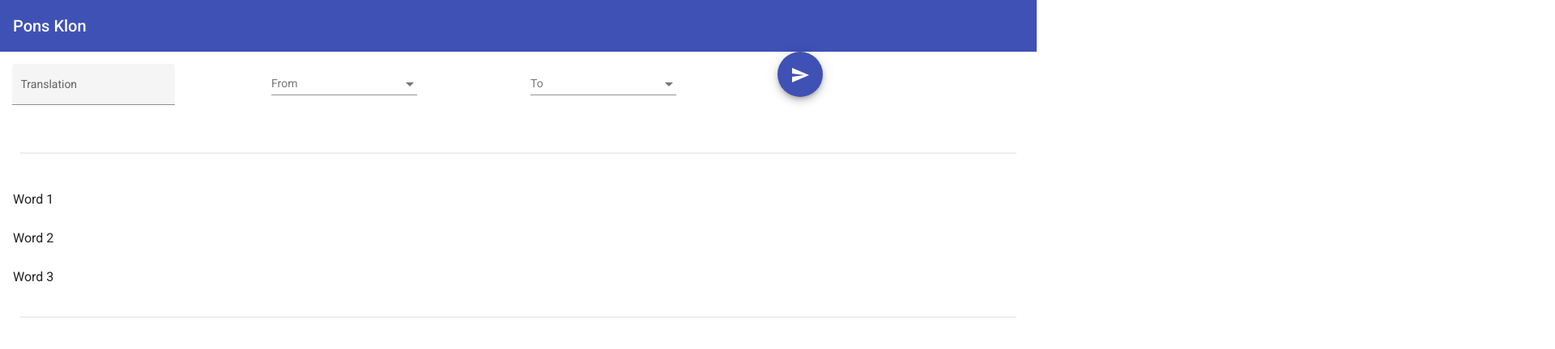
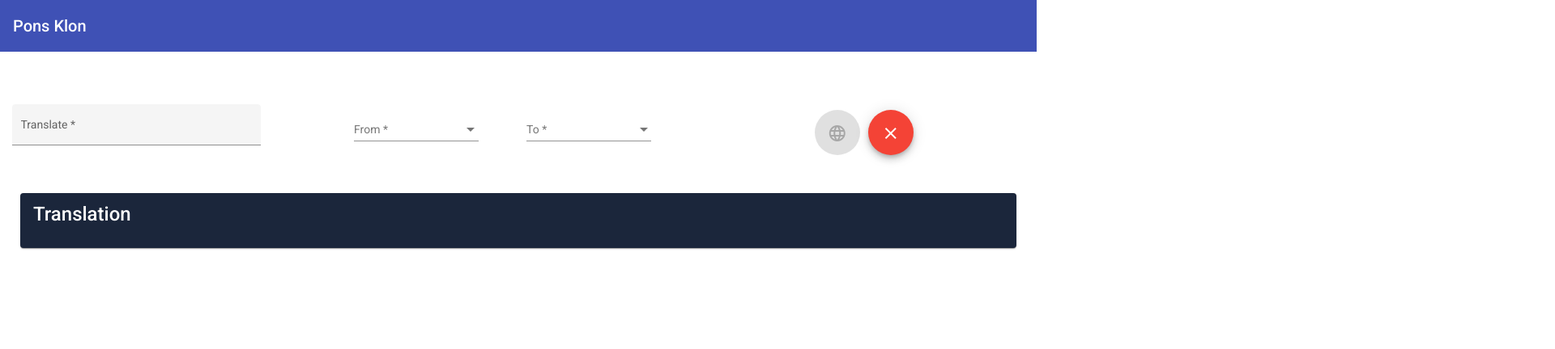
Before and after one commit to MoritzHammer/BFKS_Projekt, an Angular app: page / in a window 1280 px wide. Shown: the top 432 px of the page at 81% size, 1920 px wide, since content can reach past the window. Built offline with nearby package versions, Linux system fonts and the light colour scheme.

Commit message:
Finished frontend

```diff
--- a/src/app/app.module.ts
+++ b/src/app/app.module.ts
@@ -12,7 +12,9 @@ import { MatSelectModule } from "@angular/material/select";
 import {MatDividerModule} from '@angular/material/divider';
 import { AppRoutingModule } from './app-routing.module';
 import {MatListModule} from '@angular/material/list';
-import {MatToolbarModule} from '@angular/material/toolbar';
+import { MatToolbarModule } from '@angular/material/toolbar';
+import { MatCardModule } from '@angular/material/card';
+
 
 import { AppComponent } from './app.component';
 import { Frontpage } from './frontpage/frontpage.component';
@@ -39,6 +41,7 @@ import { BrowserAnimationsModule } from '@angular/platform-browser/animations';
     MatDividerModule,
     MatListModule,
     MatToolbarModule,
+    MatCardModule,
     BrowserAnimationsModule
 
   ],
--- a/src/app/frontpage/frontpage.component.html
+++ b/src/app/frontpage/frontpage.component.html
@@ -1,14 +1,14 @@
-<mat-toolbar color="primary">
+<mat-toolbar class="header-toolbar" color="primary">
   <span>Pons Klon</span>
 </mat-toolbar>
 
-<div class="row">
-  <div class="column column-1">
-    <form class="example-form">
-      <mat-form-field class="example-full-width" appearance="fill">
-        <mat-label>Translation</mat-label>
-        <input type="text" placeholder="Pick or write a word to translate" aria-label="Number" matInput
-          [formControl]="myControl" [matAutocomplete]="auto">
+<div class="container">
+    <div class="column">
+      <form class="autocomplete-form">
+        <mat-form-field class="example-full-width" appearance="fill" style="width:24vw">
+          <mat-label>Translate</mat-label>
+          <input name="autocompletionField" type="text" placeholder="Pick or write a word to translate" aria-label="Number" matInput
+                 [formControl]="autocompletionField" [matAutocomplete]="auto" required >
           <mat-autocomplete autoActiveFirstOption #auto="matAutocomplete">
             <mat-option *ngFor="let option of filteredOptions | async" [value]="option">
               {{option}}
@@ -18,43 +18,48 @@
       </form>
     </div>
 
-  <div class="column column-2">
-    <form class="example-form">
-      <mat-form-field>
+    <div class="column">
+      <form class="language-form">
+        <mat-form-field  style="width:12vw">
           <mat-label>From</mat-label>
-        <mat-select appearance="fill">
-          <mat-option *ngFor="let option of languages" [value]="option">
-            {{option}}
+          <mat-select name="selectLanguageFrom" appearance="fill" [(ngModel)]="selectedLanguageFrom" required (selectionChange)="checkAllInfo()" [disabled]=!wordFromPons>
+            <mat-option *ngFor="let languageFrom of languagesFrom" [value]="languageFrom">
+              {{languageFrom}}
+            </mat-option>
+          </mat-select>
+        </mat-form-field>
+      </form>
+
+      <form class="language-form">
+        <mat-form-field style="width:12vw">
+          <mat-label>To</mat-label>
+          <mat-select name="selectLanguageTo" appearance="fill" [(ngModel)]="selectedLanguageTo" required (selectionChange)="checkAllInfo()">
+            <mat-option *ngFor="let languageTo of languagesTo" [value]="languageTo">
+              {{languageTo}}
             </mat-option>
           </mat-select>
         </mat-form-field>
       </form>
     </div>
 
-  <div class="column column-3">
-    <form class="example-form">
-      <mat-form-field>
-        <mat-label>To</mat-label>
-        <mat-select appearance="fill">
-          <mat-option *ngFor="let option of languages" [value]="option">
-            {{option}}
-          </mat-option>
-        </mat-select>
-      </mat-form-field>
-    </form>
-  </div>
-  <div class="column column-4">
-    <button mat-fab color="primary" aria-label="Send" (click)="send">
-      <mat-icon>send</mat-icon>
+    <div class="column">
+      <button mat-fab color="primary" aria-label="Send" (click)="send()" [disabled]=!allInfoProvided>
+        <mat-icon>language</mat-icon>
+      </button>
+
+      <button mat-fab color="warn" aria-label="Clear" (click)="clear()">
+        <mat-icon>clear</mat-icon>
       </button>
     </div>
 </div>
 
-<mat-divider></mat-divider>
+<div class="translation">
+  <mat-card>
+    <mat-card-title>{{listHeader}}</mat-card-title>
+    <mat-card-content>
       <mat-list role="list">
-  <mat-list-item role="listitem">Word 1</mat-list-item>
-  <mat-list-item role="listitem">Word 2</mat-list-item>
-  <mat-list-item role="listitem">Word 3</mat-list-item>
+        <mat-list-item class="list-item" role="listitem" *ngFor="let item of responses">{{item}}</mat-list-item>
       </mat-list>
-
-<mat-divider></mat-divider>
+    </mat-card-content>
+  </mat-card>
+</div>
--- a/src/app/frontpage/frontpage.component.scss
+++ b/src/app/frontpage/frontpage.component.scss
@@ -1,24 +1,50 @@
+mat-toolbar {
+  margin: 0px 0px 50px 0px;
+}
+
+button {
+    margin: 0px 5px;
+}
+
 mat-divider {
   margin: 25px;
 }
 
-.example-form {
+mat-card {
+  margin: 25px 25px 30px 25px;
+  background-color: #1b263b;
+  color: white;
+}
+
+.list-item {
+  color: white;
+}
+
+.autocomplete-form {
   margin: 15px;
-  min-width: 2000px;
+  min-width: 150px;
   max-width: 500px;
   width: 100%;
 }
 
-.column {
-  float: left;
-  position: relative;
-  width: 25%;
-  box-sizing: border-box;
+.language-form {
+  margin: 10px;
+  min-width: 150px;
+  max-width: 300px;
+  width: 100%;
 }
 
-.row:after {
-  content: "";
-  margin-top: 20%;
-  display: table;
-  clear: both;
+.column {
+  display: flex;
+  flex-direction: row;
+  justify-content: center;
+  align-items: center;
+  position: relative;
+  width: 100%;
 }
+
+.container {
+  width: 100%;
+  display: flex;
+  justify-content: center;
+}
--- a/src/app/frontpage/frontpage.component.ts
+++ b/src/app/frontpage/frontpage.component.ts
@@ -15,13 +15,25 @@ interface Word {
   })
   export class Frontpage implements OnInit{
 
-    myControl = new FormControl('');
-    options: string[] = this.getSavedWords();
-    languages: string[] = ["Deutsch", "Englisch"];
+  autocompletionField = new FormControl('');
+
+  languagesTo: string[] = this.getLanguages();
+  selectedLanguageTo = "";
+  languagesFrom: string[] = this.getLanguages();
+  selectedLanguageFrom = "";
+
+  wordFromPons = true;
+  allInfoProvided = false;
+
+  listHeader = "Translation";
+  responses: string[] = [];
+  dataBaseResponses: string[] = this.getDatabaseResponseWords();
+  autocompletion = this.dataBaseResponses;
+
     filteredOptions!: Observable<string[]>;
 
     ngOnInit() {
-      this.filteredOptions = this.myControl.valueChanges.pipe(
+      this.filteredOptions = this.autocompletionField.valueChanges.pipe(
         startWith(''),
         map(value => this._filter(value || '')),
       );
@@ -29,16 +41,51 @@ interface Word {
 
     private _filter(value: string): string[] {
       const filterValue = value.toLowerCase();
-
-      return this.options.filter(option => option.toLowerCase().includes(filterValue));
+      this.checkAllInfo();
+      return this.autocompletion.filter(option => option.toLowerCase().includes(filterValue));
     }
 
-    getSavedWords(): string[]{
-      let saved: string[] = ["Test", "Lukas", "Moritz", "David"];
-      return saved;
+  getLanguages(): string[] {
+      //TODO: Get available language options
+      let languages = ["German", "English"];
+      return languages;
     }
 
-    send(){
+  getDatabaseResponseWords(): string[] {
+      //TODO: Parse database response and get relevant info
+    let words: string[] = ["Word 1", "Word 2", "Word 2", "Test", "Lukas", "Moritz", "David"];
+    return words;
+  }
 
+  checkAllInfo() {
+    if (this.autocompletionField.value != "" && this.selectedLanguageFrom != "" && this.selectedLanguageTo != "") this.allInfoProvided = true;
+  }
+
+  send() {
+    if (this.doIWantAnApiRequest()) {
+      console.log(this.dataBaseResponses);
+      this.Api();
     }
+    else this.responses = this.dataBaseResponses;
+      this.listHeader = "Translation of '" + this.autocompletionField.value + "' in " + this.selectedLanguageTo + ":";
+  }
+
+  clear() {
+    this.allInfoProvided = false;
+    this.selectedLanguageFrom = "";
+    this.selectedLanguageTo = "";
+    this.autocompletionField.setValue("");
+  }
+
+  doIWantAnApiRequest(): boolean {
+    if (this.dataBaseResponses.includes(this.autocompletionField.value || '')) {
+      return false;
+    }
+    return true;
+  }
+
+  Api() {
+      //TODO: Send all parameters to the api
+      //TODO: Parse api response and get relevant info
+  }
 }
```
Also changed, not shown: 1 other file (tests, documents, lock files or other folders). Lines whose indentation alone changed are shown as unchanged.
